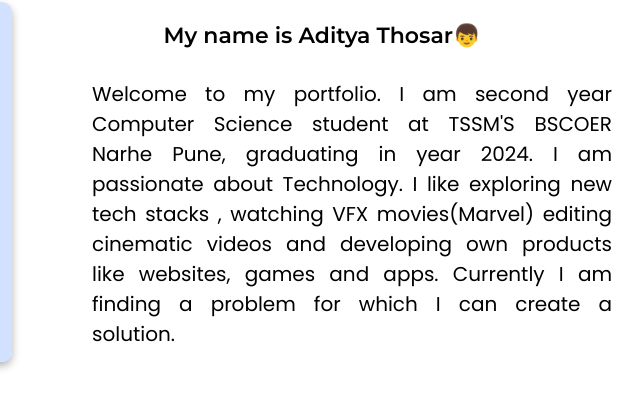
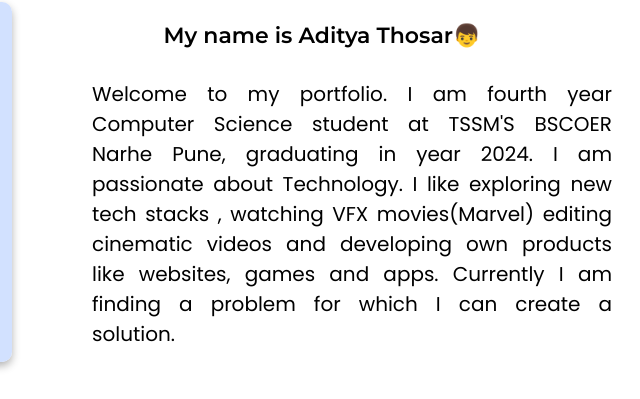
Before and after one commit to abt3010/Portfolio, a plain HTML site: page index.html in a window 1280 px wide. Shown: the part 752-1151 px from the top of the page, 443-1083 px from the left. Drawn offline with nearby package versions, Linux system fonts and the light colour scheme.

Commit message:
some changes in index.js

```diff
--- a/index.html
+++ b/index.html
@@ -95,7 +95,7 @@
 
             <div class="right_abt shadow">
                 <h5>My name is Aditya Thosar👦</h5>
-                <p class="para">Welcome to my portfolio. I am second year Computer Science student at TSSM'S BSCOER Narhe Pune, graduating in year 2024. I am passionate about Technology. I like exploring new tech stacks , watching VFX movies(Marvel) editing cinematic videos and developing own products like websites, games and apps. Currently I am finding a problem for which I can create a solution. </p>
+                <p class="para">Welcome to my portfolio. I am fourth year Computer Science student at TSSM'S BSCOER Narhe Pune, graduating in year 2024. I am passionate about Technology. I like exploring new tech stacks , watching VFX movies(Marvel) editing cinematic videos and developing own products like websites, games and apps. Currently I am finding a problem for which I can create a solution. </p>
             </div>
         </div>
     </div>
```
